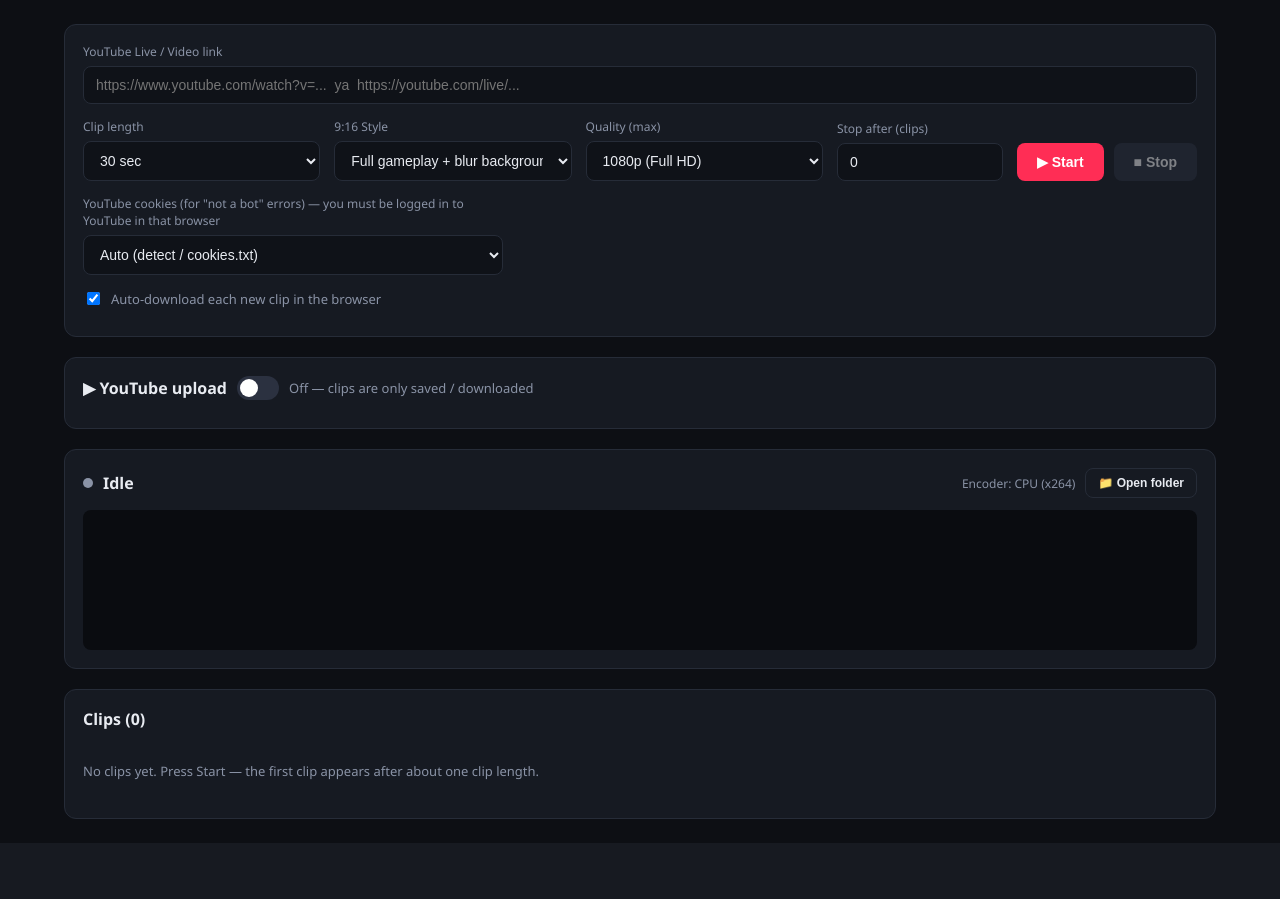
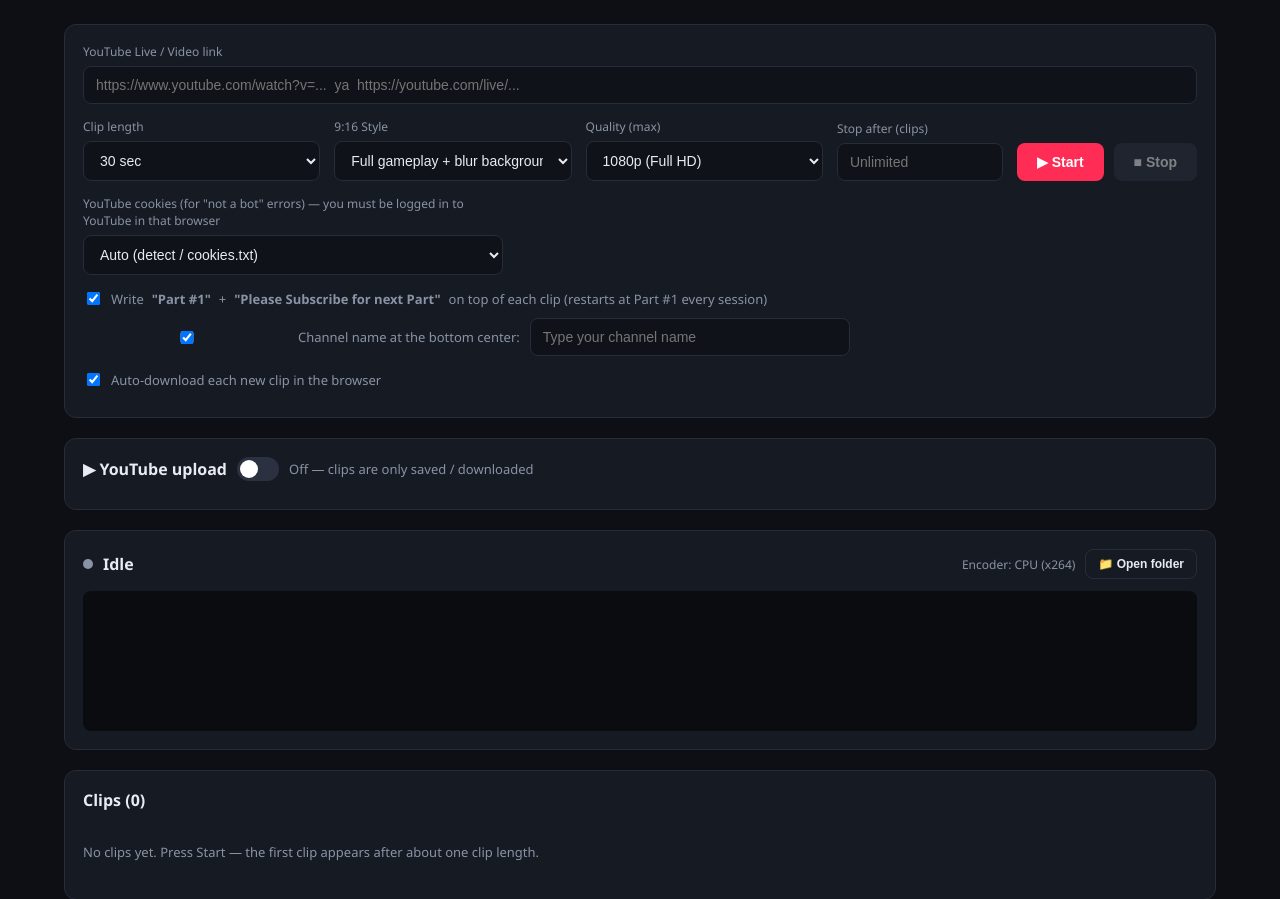
Before and after one commit to thansingh2000/GTA-live-Reels-Clipper, a Flask app: page / in a window 1280 px wide. Shown: the part 68-967 px from the top of the page. Before the commit the page ends 911 px from the top, so only its background shows below. Run offline with Flask 3, Linux system fonts and the light colour scheme; some libraries are stand-ins or nearby versions.

Commit message:
Add part labeling feature for video clips: Introduce options to display part numbers on clips and include them in YouTube titles. Update UI to allow user configuration and enhance README with new feature details.

```diff
--- a/app.py
+++ b/app.py
@@ -79,6 +79,37 @@ def video_filter(mode, w, h):
     )
 
 
+PART_FONT = next((f for f in (r"C:\Windows\Fonts\arialbd.ttf", r"C:\Windows\Fonts\segoeuib.ttf",
+                               "/usr/share/fonts/truetype/dejavu/DejaVuSans-Bold.ttf",
+                               "/Library/Fonts/Arial Bold.ttf") if os.path.exists(f)), None)
+
+
+def part_label_filter(seconds, start_number, height):
+    font = PART_FONT.replace("\\", "/").replace(":", "\\:")
+    size = height // 16
+    sub_size = height // 34
+    style = "shadowx=3:shadowy=3:shadowcolor=black@0.6:bordercolor=black:x=(w-text_w)/2"
+    # The 0.01 s nudge keeps the first frame of each segment (t == k*seconds exactly) on the new number.
+    number = f"floor(t/{seconds}+0.01)+{start_number + 1}"
+    part = (f"drawtext=fontfile='{font}':text='Part #%{{eif\\:{number}\\:d}}'"
+            f":fontsize={size}:fontcolor=white:borderw={max(2, size // 12)}:{style}:y=h*0.07")
+    subscribe = (f"drawtext=fontfile='{font}':text='Please Subscribe for next Part'"
+                 f":fontsize={sub_size}:fontcolor=yellow:borderw={max(2, sub_size // 10)}:{style}"
+                 f":y=h*0.07+{int(size * 1.35)}")
+    return f"{part},{subscribe}"
+
+
+def channel_filter(text_path, height):
+    # Read from a file with expansion off so any channel name (quotes, colons, %) is drawn literally.
+    # Kept above the bottom ~15% that the YouTube Shorts player covers with the title and buttons.
+    font = PART_FONT.replace("\\", "/").replace(":", "\\:")
+    path = text_path.replace("\\", "/").replace(":", "\\:")
+    size = height // 26
+    return (f"drawtext=fontfile='{font}':textfile='{path}':expansion=none"
+            f":fontsize={size}:fontcolor=white:borderw={max(2, size // 10)}:bordercolor=black"
+            f":shadowx=3:shadowy=3:shadowcolor=black@0.6:x=(w-text_w)/2:y=h*0.84-text_h")
+
+
 def output_size(source_height):
     for min_height, size in OUTPUT_SIZES:
         if (source_height or 0) >= min_height:
@@ -110,6 +141,8 @@ class Recorder:
         self.error = ""
         self.browser = ""
         self.max_clips = 0
+        self.part_label = True
+        self.channel_text = ""
         self.output = ""
         self.log = deque(maxlen=60)
 
@@ -117,7 +150,7 @@ class Recorder:
         msg = re.sub(r"(https?://[^\s'\"/]+)[^\s'\"]{40,}", r"\1/…", str(msg))
         self.log.append(f"[{datetime.now():%H:%M:%S}] {msg}")
 
-    def start(self, url, seconds, mode, quality, max_clips=0):
+    def start(self, url, seconds, mode, quality, max_clips=0, part_label=True, channel_text=""):
         with self.lock:
             if self.thread and self.thread.is_alive():
                 raise RuntimeError("A recording is already running. Stop it first.")
@@ -126,6 +159,8 @@ class Recorder:
             self.title = ""
             self.output = ""
             self.max_clips = max_clips
+            self.part_label = part_label
+            self.channel_text = channel_text
             self.log.clear()
             self.state = "starting"
             self.thread = threading.Thread(
@@ -214,9 +249,17 @@ class Recorder:
             cmd += ["-map", "0:v:0", "-map", "0:a:0?"]
 
         out_pattern = os.path.join(self.session_dir, "clip_%04d.mp4")
+        vf = video_filter(mode, width, height)
+        if self.part_label and PART_FONT:
+            vf += "," + part_label_filter(seconds, start_number, height)
+        if self.channel_text and PART_FONT:
+            text_path = os.path.join(self.session_dir, "channel_name.txt")
+            with open(text_path, "w", encoding="utf-8") as fh:
+                fh.write(self.channel_text)
+            vf += "," + channel_filter(text_path, height)
         cmd += [
             "-filter_threads", str(os.cpu_count() or 4),
-            "-vf", video_filter(mode, width, height),
+            "-vf", vf,
             *encoder_args(width),
             "-force_key_frames", f"expr:gte(t,n_forced*{seconds})",
             "-c:a", "aac", "-b:a", "192k", "-ar", "48000",
@@ -385,7 +428,11 @@ def api_start():
     recorder.browser = browser if browser in ("firefox", "chrome", "edge", "brave", "opera") else ""
     recorder.session_dir = None
     try:
-        recorder.start(url, seconds, mode, quality, max_clips)
+        channel_text = ""
+        if data.get("channel_label", True):
+            channel_text = (data.get("channel_text") or "").strip()[:60] or uploader.channel or ""
+        recorder.start(url, seconds, mode, quality, max_clips,
+                       part_label=bool(data.get("part_label", True)), channel_text=channel_text)
     except RuntimeError as e:
         return jsonify(error=str(e)), 409
     return jsonify(ok=True)
--- a/templates/index.html
+++ b/templates/index.html
@@ -60,6 +60,8 @@
   .modal video { height:min(78vh, 640px); aspect-ratio:9/16; background:#000; border-radius:10px; }
   .modal-side { flex:1; display:flex; flex-direction:column; gap:12px; min-width:260px; overflow:auto; }
   #rvDoneVideoTitle { white-space:pre-line; }
+  .chan-row { display:flex; align-items:center; gap:10px; flex-wrap:wrap; margin-top:10px; }
+  .chan-row input { flex:1; min-width:200px; max-width:320px; }
   .hint { color:var(--mut); font-size:12px; }
   .thumb-row { display:flex; gap:12px; align-items:flex-start; }
   .thumb-box { width:72px; aspect-ratio:9/16; border:1px dashed var(--line); border-radius:8px; display:flex; align-items:center; justify-content:center; text-align:center; font-size:10px; color:var(--mut); overflow:hidden; position:relative; flex-shrink:0; }
@@ -146,7 +148,7 @@
       </div>
       <div>
         <label>Stop after (clips)</label>
-        <input id="maxClips" type="number" min="0" max="1000" step="1" value="0" title="0 = no limit, keep clipping until you press Stop">
+        <input id="maxClips" type="number" min="0" max="1000" step="1" placeholder="Unlimited" title="Empty or 0 = unlimited, keep clipping until you press Stop">
       </div>
       <div style="display:flex; gap:10px;">
         <button class="start" id="startBtn">▶ Start</button>
@@ -163,6 +165,11 @@
         <option value="brave">Brave</option>
         <option value="opera">Opera</option>
       </select>
+    </div>
+    <label class="check"><input type="checkbox" id="partLabel" checked> Write <b>"Part #1"</b> + <b>"Please Subscribe for next Part"</b> on top of each clip (restarts at Part #1 every session)</label>
+    <div class="chan-row">
+      <label class="check" style="margin:0;"><input type="checkbox" id="chanLabel" checked> Channel name at the bottom center:</label>
+      <input id="chanText" maxlength="60" placeholder="Connected YouTube channel name">
     </div>
     <label class="check"><input type="checkbox" id="autodl" checked> Auto-download each new clip in the browser</label>
     <div class="note" id="qualityNote" style="display:none;">
@@ -193,6 +200,7 @@
       and put the file in the project folder — see README → <b>YouTube upload setup</b>.
     </div>
     <label class="check"><input type="checkbox" id="ytSeo" class="yt-field" data-key="seo_mode"> ✨ SEO mode — auto-generate a keyword-optimized title, description, hashtags and tags for every clip</label>
+    <label class="check"><input type="checkbox" id="ytPart" class="yt-field" data-key="part_in_title"> Add <b>"– Part N"</b> to every YouTube title (same number as written on the clip)</label>
     <div class="yt-grid">
       <div id="seoKeywordsBox">
         <label>Focus keywords (comma separated, most important first) — empty = detect from the stream title</label>
@@ -361,19 +369,30 @@ $("startBtn").onclick = async () => {
   const res = await fetch("/api/start", {
     method:"POST", headers:{ "Content-Type":"application/json" },
     body: JSON.stringify({ url:$("url").value, seconds:$("seconds").value, mode:$("mode").value, quality:$("quality").value,
-                           max_clips:$("maxClips").value, browser:$("browser").value })
+                           max_clips:$("maxClips").value, browser:$("browser").value, part_label:$("partLabel").checked,
+                           channel_label:$("chanLabel").checked, channel_text:$("chanText").value })
   });
   const data = await res.json();
   if (!res.ok) $("err").textContent = data.error || "Something went wrong";
   poll();
 };
 $("stopBtn").onclick = () => fetch("/api/stop", { method:"POST" }).then(poll);
+if (!localStorage.getItem("pref_maxClips_reset")) {
+  localStorage.removeItem("pref_maxClips");
+  localStorage.setItem("pref_maxClips_reset", "1");
+}
 const PREFS = ["seconds", "mode", "quality", "maxClips", "browser"];
 PREFS.forEach(id => {
   const saved = localStorage.getItem("pref_" + id);
   if (saved !== null) $(id).value = saved;
   $(id).addEventListener("change", () => { localStorage.setItem("pref_" + id, $(id).value); updateQualityNote(); });
 });
+if (localStorage.getItem("pref_partLabel") !== null) $("partLabel").checked = localStorage.getItem("pref_partLabel") === "1";
+$("partLabel").addEventListener("change", () => localStorage.setItem("pref_partLabel", $("partLabel").checked ? "1" : "0"));
+if (localStorage.getItem("pref_chanLabel") !== null) $("chanLabel").checked = localStorage.getItem("pref_chanLabel") === "1";
+$("chanText").value = localStorage.getItem("pref_chanText") || "";
+$("chanLabel").addEventListener("change", () => localStorage.setItem("pref_chanLabel", $("chanLabel").checked ? "1" : "0"));
+$("chanText").addEventListener("input", () => localStorage.setItem("pref_chanText", $("chanText").value));
 function updateQualityNote() { $("qualityNote").style.display = Number($("quality").value) > 1080 ? "block" : "none"; }
 updateQualityNote();
 $("folderBtn").onclick = () => fetch("/api/open-folder", { method:"POST" });
@@ -710,6 +729,7 @@ function renderYouTube(yt) {
     $("ytEnabled").checked = yt.settings.youtube_enabled;
     $("ytReview").checked = yt.settings.require_review;
     $("ytSeo").checked = yt.settings.seo_mode;
+    $("ytPart").checked = yt.settings.part_in_title;
     $("ytSeoKw").value = yt.settings.seo_keywords;
     $("ytSched").checked = yt.settings.schedule_enabled;
     $("slotRows").innerHTML = "";
@@ -718,6 +738,7 @@ function renderYouTube(yt) {
     applyYtEnabled();
   }
   $("ytSetupNote").style.display = yt.has_client_secret ? "none" : "block";
+  $("chanText").placeholder = yt.channel ? `${yt.channel} (connected channel)` : "Type your channel name";
   $("ytAccount").textContent = yt.connecting ? "Waiting for Google login in the browser..."
     : yt.connected ? `Connected: ${yt.channel} · Today ${yt.uploads_today}/${yt.daily_limit} uploads${yt.queue ? ` · ${yt.queue} in queue` : ""}` : "Not connected";
   $("ytResumeBtn").style.display = yt.uploads_today >= yt.daily_limit ? "none" : "";
--- a/uploader.py
+++ b/uploader.py
@@ -39,6 +39,7 @@ DEFAULT_SETTINGS = {
     "tags": "GTA, GTA 6, Gaming, Shorts",
     "privacy": "public",
     "category_id": "20",
+    "part_in_title": True,
     "schedule_enabled": True,
     "schedule_slots": DEFAULT_SLOTS,
 }
@@ -349,9 +350,25 @@ class YouTubeUploader:
                 "description": self.settings["description"].format_map(values),
                 "tags": self.settings["tags"],
             }
+        if self.settings["part_in_title"]:
+            meta["title"] = self._with_part(meta["title"], n)
         meta["title"] = self._clean_title(meta["title"], name)
         meta["description"] = self._clean_description(meta["description"])
         return meta
+
+    @staticmethod
+    def _with_part(title, n):
+        part = f"Part {n}"
+        if re.search(rf"\bpart\s*{n}\b", title, re.I):
+            return title
+        title = re.sub(rf"\s*#{n}\b", "", title)
+        match = re.search(r"\s#[^\W\d]", title)
+        head, tail = (title[:match.start()], title[match.start():]) if match else (title, "")
+        head = f"{head.rstrip()} – {part}"
+        # Drop trailing hashtags one by one rather than cutting the part number off at 100 chars.
+        while tail and len(head) + len(tail) > 100:
+            tail = tail[:tail.rfind(" #")] if " #" in tail else ""
+        return (head + tail)[:100]
 
     def _metadata(self, name):
         st = self.states.get(name) or {}
```
Also changed, not shown: README.md.
